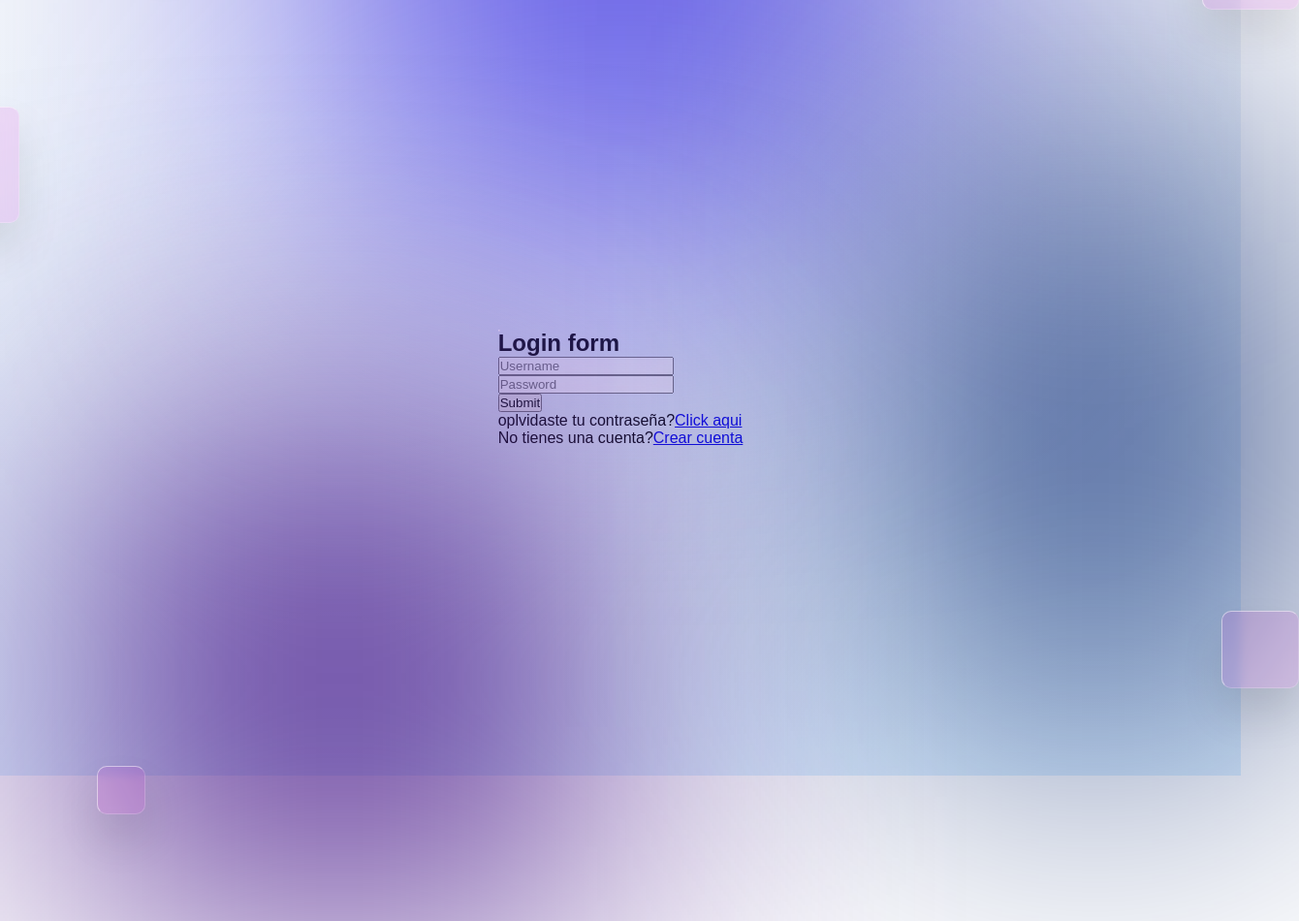
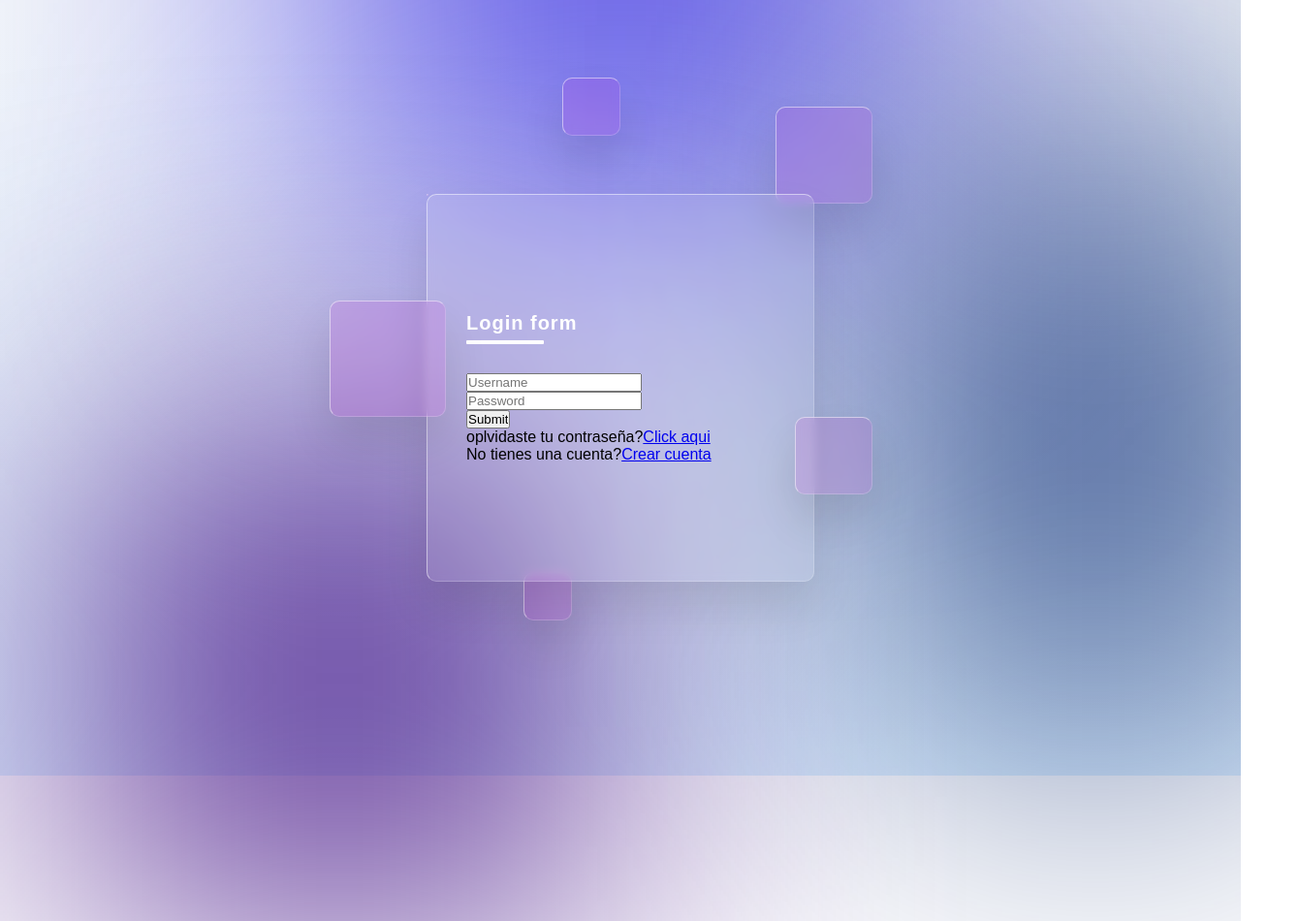
Before and after one commit to moisescisneros298/Login1-HTMLCSSintensivo, a plain HTML site: page index.html in a window 1280 px wide. Shown: the whole page at 97% size, 1340 px wide, since content can reach past the window. Drawn offline with Linux system fonts and the light colour scheme.

Commit message:
estilos del contenedor del form

```diff
--- a/css/style.scss
+++ b/css/style.scss
@@ -86,6 +86,49 @@ section {
                 z-index: 2;
             }
         }
+        position: relative;
+        .container {
+            position: relative;
+            width: 400px;
+            min-height: 400px;
+            background: rgba(255,255,255,0.1);
+            border-radius: 10px;
+            backdrop-filter: blur(5px);
+            display: flex;
+            justify-content: center;
+            align-items: center;
+            border: 1px solid rgba(255,255,255,0.5);
+            border-right: 1px solid rgba(255,255,255,0.2);
+            border-bottom: 1px solid rgba(255,255,255,0.2);
+            box-shadow: 0 25px 45px rgba(0,0,0,0.1);
+            .form {
+                position: relative;
+                width: 100%;
+                height: 100%;
+                padding: 40px;
+                box-sizing: border-box;
+                h2 {
+                    position: relative;
+                    margin: 0;
+                    padding: 0;
+                    color: #fff;
+                    font-size: 20px;
+                    font-weight: 600;
+                    letter-spacing: 1px;
+                    margin-bottom: 40px;
+                    &::before {
+                        content: "";
+                        position: absolute;
+                        left: 0;
+                        bottom: -10px;
+                        width: 80px;
+                        height: 4px;
+                        background: #fff;
+                        border-radius: 1px;
+                    }
+                }
+            }
+        }
     }
 }
 @keyframes animate {
```
Also changed, not shown: css/style.css, 1 other file.
